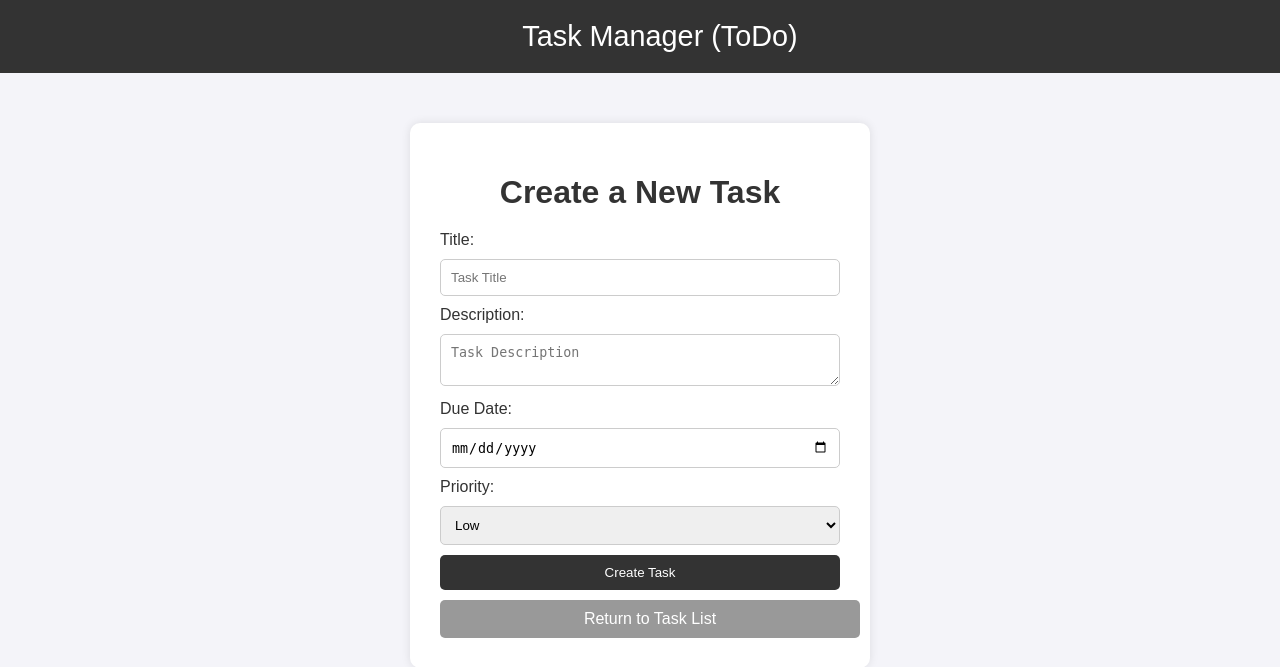
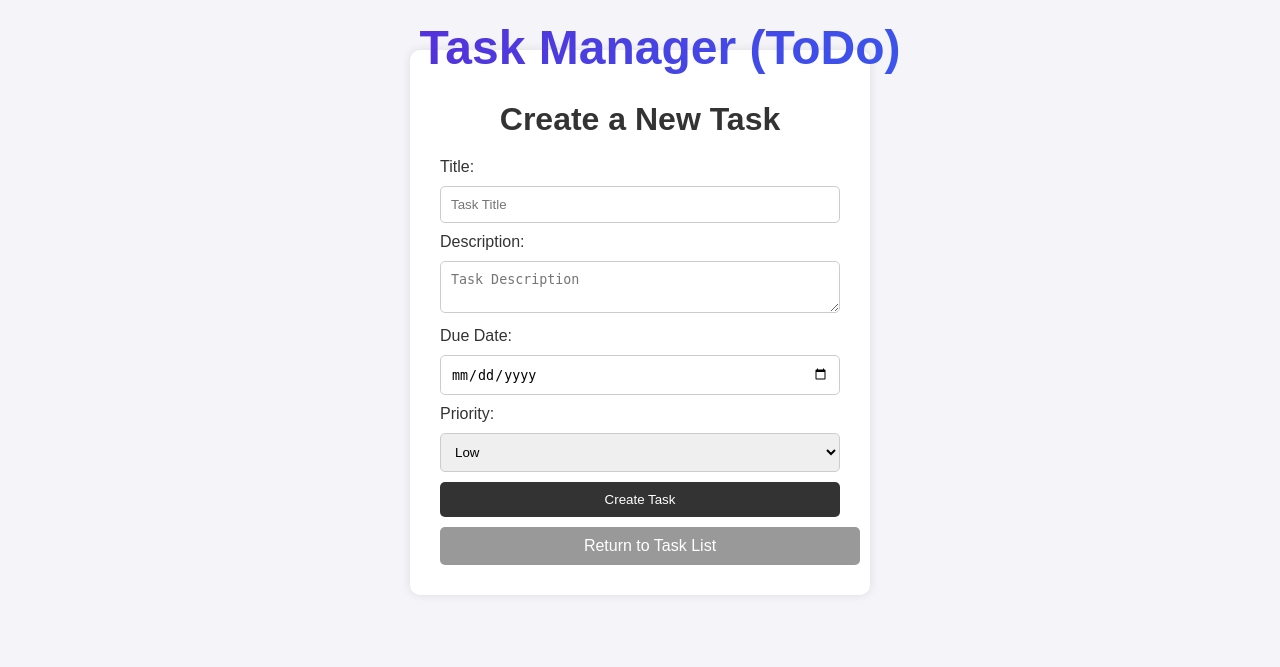
Before and after one commit to padalgharearjun/taskmanager, a Flask app: page /create_task in a window 1280 px wide. Shown: the top 667 px of the page. Run offline with Flask 3, Linux system fonts and the light colour scheme; the visitor is signed in with stand-in values (Sample User, id 1).

Commit message:
header style changed

```diff
--- a/templates/create_task.html
+++ b/templates/create_task.html
@@ -6,13 +6,19 @@
         /* Styling for header and footer */
         .header {
             text-align: center;
-            padding: 20px;
-            background-color: #333;
-            color: white;
-            font-size: 1.8em;
-            position: relative;
+            font-size: 3em; /* Increased font size */
+            font-weight: bold;
+            color: #333;
+            position: fixed;
             top: 0;
             width: 100%;
+            z-index: 1000;
+            background: linear-gradient(135deg, #6a11cb, #2575fc);
+            -webkit-background-clip: text;
+            background-clip: text; /* Standard property */
+            -webkit-text-fill-color: transparent;
+            padding: 20px;
+            background-color: #f4f4f9;
         }
 
         .footer {
--- a/templates/login.html
+++ b/templates/login.html
@@ -140,6 +140,7 @@
 
         .login-container input[type="submit"] {
             background: linear-gradient(135deg, #6a11cb, #2575fc);
+            margin-right: 10px;
         }
 
         .login-container input[type="submit"]:hover {
@@ -184,7 +185,7 @@
         <form method="POST" action="/login">
             <input type="text" name="username" placeholder="Username" required>
             <input type="password" name="password" placeholder="Password" required>
-            <div style="display: flex; justify-content: space-between;">
+            <div style="display: flex; justify-content: space-between; gap: 10px;">
                 <input type="submit" value="Login">
                 <a href="{{ url_for('forgot_password') }}" class="forgot-password-button">Forgot Password</a>
             </div>
```
Also changed, not shown: templates/forgot_password.html (+6 -1 lines), templates/view_tasks.html (+8 -4 lines).
